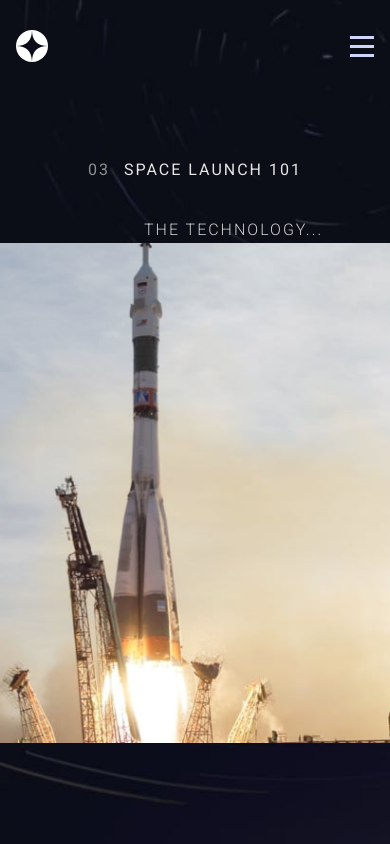
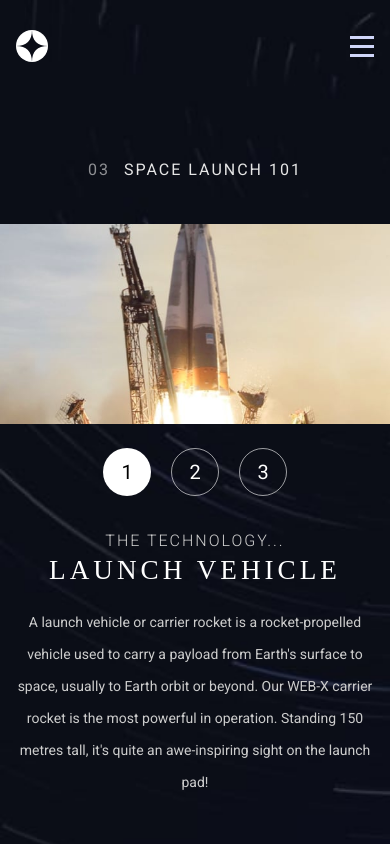
Before and after one commit to calebesg/space-website, a Next.js app: page /technology in a window 390 px wide. Shown: the top 844 px of the page. Built offline with nearby package versions, Linux system fonts and the light colour scheme.

Commit message:
responsive technology page

```diff
--- a/src/pages/technology/index.tsx
+++ b/src/pages/technology/index.tsx
@@ -1,4 +1,5 @@
 import { GetStaticProps } from 'next'
+import { useLayoutEffect, useState } from 'react'
 
 import api from '../../libs/axios'
 import { Page } from '../../components/Page'
@@ -20,6 +21,23 @@ interface TechnologyProps {
 }
 
 export default function Technology({ data }: TechnologyProps) {
+  const [mode, setMode] = useState<'portrait' | 'landscape'>('portrait')
+
+  useLayoutEffect(() => {
+    const onResize = () => {
+      const { width } = window.screen
+
+      if (width <= 1000) setMode('landscape')
+      else setMode('portrait')
+    }
+
+    onResize()
+
+    window.addEventListener('resize', onResize)
+
+    return () => window.removeEventListener('resize', onResize)
+  }, [])
+
   return (
     <Page title="Technology | Space Website" className={styles.page}>
       <div className={styles.container}>
@@ -63,10 +81,17 @@ export default function Technology({ data }: TechnologyProps) {
                       <p>{technology.description}</p>
                     </div>
 
-                    <img
-                      src={technology.images.portrait}
-                      alt={technology.name}
-                    />
+                    {mode === 'portrait' ? (
+                      <img
+                        src={technology.images.portrait}
+                        alt={technology.name}
+                      />
+                    ) : (
+                      <img
+                        src={technology.images.landscape}
+                        alt={technology.name}
+                      />
+                    )}
                   </Tab.Panel>
                 ))}
               </Tab.Panels>
--- a/src/pages/technology/styles.module.scss
+++ b/src/pages/technology/styles.module.scss
@@ -20,7 +20,7 @@
 }
 
 .content {
-  margin-top: 4rem;
+  margin-top: 2rem;
   height: auto;
 }
 
@@ -38,6 +38,7 @@
     margin: 0.625rem 0;
     width: 4rem;
     height: 4rem;
+    font-size: 1.25rem;
     border: 1px solid rgba(255, 255, 255, 0.6);
     border-radius: 50%;
     background-color: transparent;
@@ -93,12 +94,59 @@
   }
 }
 
+@media (max-width: 1139px) {
+  .tabContainer {
+    gap: 2rem;
+  }
+
+  .tabPanel {
+    img {
+      height: 400px;
+    }
+  }
+}
+
 @media (max-width: 1000px) {
   .page {
     padding-top: 0;
     background: url('/images/technology/background-technology-tablet.jpg')
       no-repeat;
     background-size: cover;
+  }
+
+  .tabButtons {
+    position: absolute;
+    top: 41.875rem; // 670px
+    left: 50%;
+    transform: translateX(-50%);
+    z-index: 50;
+
+    flex-direction: row;
+
+    .tabButton {
+      margin: 0 0.625rem;
+    }
+  }
+
+  .tabPanel {
+    max-width: 100%;
+    margin-top: 250px;
+    align-items: flex-end;
+
+    div {
+      text-align: center;
+
+      p {
+        max-width: 100%;
+      }
+    }
+
+    img {
+      top: 14rem;
+      width: 100%;
+      height: 400px;
+      object-fit: cover;
+    }
   }
 }
 
@@ -113,4 +161,36 @@
     font-size: 1rem;
     text-align: center;
   }
+
+  .tabButtons {
+    position: absolute;
+    top: 28rem;
+
+    .tabButton {
+      margin: 0 0.625rem;
+      width: 3rem;
+      height: 3rem;
+    }
+  }
+
+  .tabPanel {
+    margin-top: 320px;
+    align-items: flex-start;
+
+    div {
+      h2 {
+        font-size: 1.7rem;
+        line-height: 2.5rem;
+      }
+
+      p {
+        font-size: 0.875rem;
+        max-width: 100%;
+      }
+    }
+
+    img {
+      height: 200px;
+    }
+  }
 }
```
